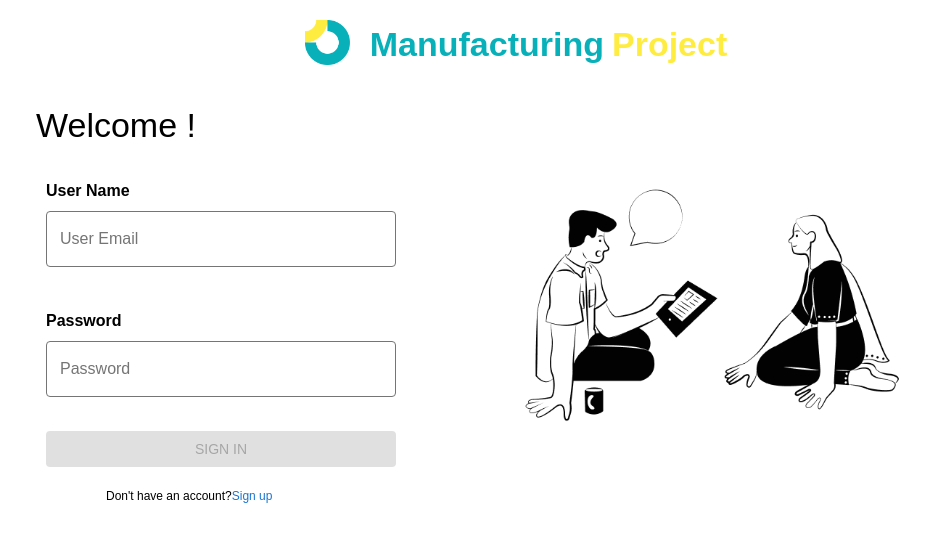
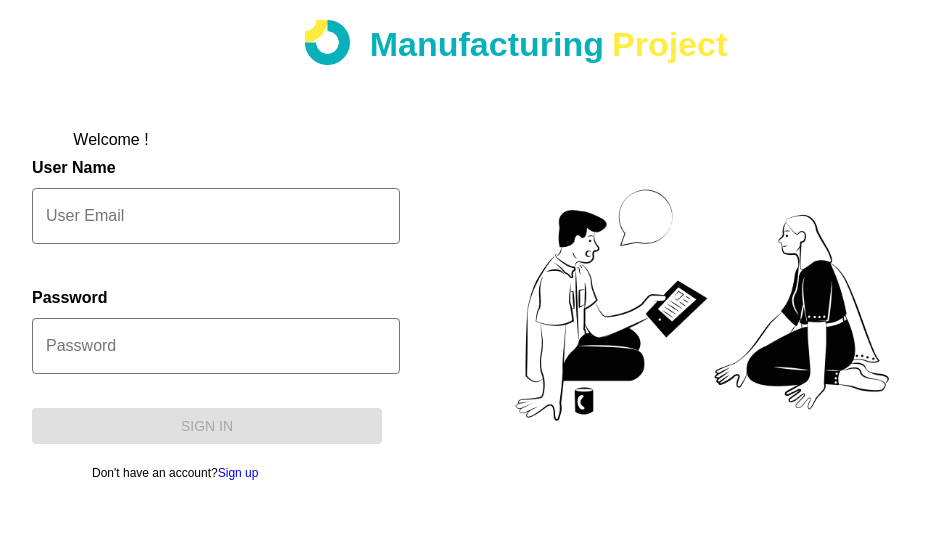
Before and after one commit to Manufacturing-Project/frontend, a React (Create React App) app: page / in a window 1280 px wide. Shown: the top 542 px of the page, without its empty margins (210-1140 px from the left). Built offline with nearby package versions, Linux system fonts and the light colour scheme.

Commit message:
login styled

```diff
--- /dev/null
+++ b/src/pages/login/Login.styled.tsx
@@ -0,0 +1,65 @@
+import styled from "@emotion/styled";
+import { Box, Button, TextField , Typography } from "@mui/material";
+import theme from "../../components/theme";
+import { Link } from "react-router-dom";
+
+
+export const StyledContainerBox = styled(Box)({
+
+        display: 'flex',
+        flexDirection: 'column',
+        width: '80%',
+        height: '100vh',
+        marginLeft: '200px'
+})
+
+export const StyledSecondBox = styled(Box)({
+        display: 'flex',
+        flexDirection: 'row'
+})
+
+export const StyledLofincontainerBox = styled(Box)({
+            flex: 1,
+            display: 'flex',
+            flexDirection: 'column',
+            alignItems: 'center',
+            justifyContent: 'center',
+            padding: 2,
+            marginLeft: '20px'
+})
+export const StyledLoginTitle = styled(Typography)({
+
+        component: 'h2',
+        variant: 'h4',
+        marginLeft: '-210px',
+        marginBottom: 4
+})
+export const StyledButton = styled(Button)({
+                    backgroundColor: theme.colors.primary_color_green,
+                    color: theme.colors.secondary_background_color,
+                    marginTop: '40px',
+                    width: "350px",
+                    height: "36px",
+})
+
+export const Styledtext = styled(Typography)({
+            fontSize: '12px',
+            alignSelf: 'center',
+            marginTop: '20px',
+            marginLeft: '60px'
+})
+
+export const StyledLink = styled(Link)({
+            textDecoration: 'none',
+        })
+
+export const StyledImageBox = styled(Box)({
+            flex: 1,
+            display: 'flex',
+            alignItems: 'center',
+            justifyContent: 'center',
+})
+
+export const Styledimage = styled.img({
+            width: '600px',
+        })
--- a/src/pages/login/Login.tsx
+++ b/src/pages/login/Login.tsx
@@ -1,21 +1,14 @@
 import React from 'react';
 import { FullLogo } from "../../components/organism/fullLogo/FullLogo";
 import { InputTextField } from "../../components/molecules";
-import {
-  Box,
-  Button,
-  Typography,
-  Grid,
-  Link,
-} from '@mui/material';
+import { Grid} from '@mui/material';
 import { useLoginMutation } from '../../features/user/UserApiSlice';
-import theme from '../../components/theme';
 import img from '../../assets/small-team-discussing-ideas-2194220-0.png';
 import { useNavigate } from 'react-router-dom';
 import { Formik, Form } from 'formik';
 import { loginInitialValues } from '../../utils/forms/initialStatus/authForm/authFormInitialStatus';
 import { loginValidationSchema } from '../../utils/forms/validationSchemas/authForm/authValidationSchema';
-
+import { StyledContainerBox , StyledSecondBox , StyledButton ,StyledImageBox ,StyledLink , StyledLofincontainerBox , StyledLoginTitle , Styledimage , Styledtext  } from './Login.styled';
 
 const LoginPage: React.FC = () => {
   const navigate = useNavigate();
@@ -35,31 +28,13 @@ const LoginPage: React.FC = () => {
   };
 
   return (
-    <Box
-      sx={{
-        display: 'flex',
-        flexDirection: 'column',
-        width: '80%',
-        height: '100vh',
-        marginLeft: '200px'
-      }}
-    >
+    <StyledContainerBox>
       <FullLogo />
-      <Box sx={{ display: 'flex', flexDirection: 'row' }}>
-        <Box
-          sx={{
-            flex: 1,
-            display: 'flex',
-            flexDirection: 'column',
-            alignItems: 'center',
-            justifyContent: 'center',
-            padding: 2,
-            marginLeft: '20px'
-          }}
-        >
-          <Typography component="h2" variant="h4" marginLeft='-210px' marginBottom={4}>
+      <StyledSecondBox>
+        <StyledLofincontainerBox>
+          <StyledLoginTitle>
             Welcome !
-          </Typography>
+          </StyledLoginTitle>
           <Formik
             initialValues={loginInitialValues}
             validationSchema={loginValidationSchema}
@@ -108,47 +83,29 @@ const LoginPage: React.FC = () => {
                   </Grid>
                 </Grid>
 
-                <Button
+                <StyledButton
                   type="submit"
-                  fullWidth
                   variant="contained"
-                  disabled={isSubmitting || isLoading || !isValid || !dirty}
-                  sx={{
-                    backgroundColor: theme.colors.primary_color_green,
-                    color: theme.colors.secondary_background_color,
-                    marginTop: '40px',
-                    width: "350px",
-                    height: "36px",
-                  }}
-                >
+                  disabled={isSubmitting || isLoading || !isValid || !dirty}>
                   {isLoading ? 'Signing In...' : 'Sign In'}
-                </Button>
+                </StyledButton>
 
-                <Typography
-                  sx={{ fontSize: '12px', alignSelf: 'center', marginTop: '20px', marginLeft: '60px' }}
-                >
+                <Styledtext>
                   Don't have an account?
-                  <Link href="/auth/signup" sx={{ textDecoration: 'none' }}>
+                  <StyledLink to="/auth/signup">
                     Sign up
-                  </Link>
-                </Typography>
+                  </StyledLink>
+                </Styledtext>
               </Form>
             )}
           </Formik>
-        </Box>
+        </StyledLofincontainerBox>
 
-        <Box
-          sx={{
-            flex: 1,
-            display: 'flex',
-            alignItems: 'center',
-            justifyContent: 'center',
-          }}
-        >
-          <img src={img} width="600px" alt="Team Discussion" />
-        </Box>
-      </Box>
-    </Box>
+        <StyledImageBox>
+          <Styledimage src={img}  alt="Team Discussion" />
+        </StyledImageBox>
+      </StyledSecondBox>
+    </StyledContainerBox>
   );
 };
 
--- a/src/pages/register/Register.tsx
+++ b/src/pages/register/Register.tsx
@@ -10,8 +10,6 @@ import {
 } from "@mui/material";
 import theme from "../../components/theme";
 import img from "../../assets/small-team-discussing-ideas-2194220-0.png";
-
-
 import { useSignupMutation } from "../../features/user/UserApiSlice";
 import { useDispatch } from "react-redux";
 import { setUser, setLoading } from "../../features/user/UserSlice";
@@ -24,19 +22,15 @@ import { useState } from "react";
 
   const RegisterPage: React.FC = () => {
 
-  const [email, setEmail] = useState("");
-  const [username, setUsername] = useState("");
-  const [password, setPassword] = useState("");
-  const [confirmPassword, setConfirmPassword] = useState("");
-  const [error, setErrorLocal] = useState("");
 
   const dispatch = useDispatch();
   const [registerUser, { isLoading }] = useSignupMutation();
   const navigate = useNavigate();
   return (
-    <Box sx={{ display: "flex", flexDirection: "column", width: "80%", height: "100vh", marginLeft: "200px" }}>
+
+      <Box sx={{ display: "flex", flexDirection: "column", width: "80%", height: "100vh", marginLeft: "200px" }}>
       <FullLogo />
-    <Box sx={{ display: "flex", flexDirection: "row" }}>
+      <Box sx={{ display: "flex", flexDirection: "row" }}>
 
 
         <Box sx={{ flex: 1, display: "flex", flexDirection: "column", alignItems: "center", justifyContent: "center", padding: 2, marginLeft: "20px" }}>
```
